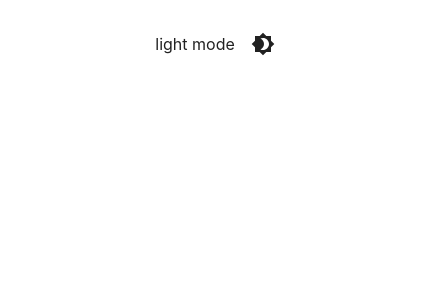
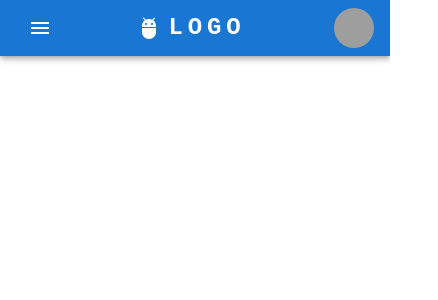
Before and after one commit to Luan-Pham/Thyme2Cook, a React (Create React App) app: page / in a window 390 px wide. Shown: the top 300 px of the page, 438 px wide, since content can reach past the window. Built offline with nearby package versions, Linux system fonts and the light colour scheme; grey boxes are pictures that could not be loaded.

Commit message:
added responsive navbar to top

```diff
--- a/src/App.js
+++ b/src/App.js
@@ -1,62 +1,10 @@
-import * as React from 'react';
-import IconButton from '@mui/material/IconButton';
-import Box from '@mui/material/Box';
-import { useTheme, ThemeProvider, createTheme } from '@mui/material/styles';
-import Brightness4Icon from '@mui/icons-material/Brightness4';
-import Brightness7Icon from '@mui/icons-material/Brightness7';
+import ResponsiveAppBar from "./components/AppBar";
 
-const ColorModeContext = React.createContext({ toggleColorMode: () => {} });
 
-function MyApp() {
-  const theme = useTheme();
-  const colorMode = React.useContext(ColorModeContext);
+function App () {
   return (
-    <Box
-      sx={{
-        display: 'flex',
-        width: '100%',
-        alignItems: 'center',
-        justifyContent: 'center',
-        bgcolor: 'background.default',
-        color: 'text.primary',
-        borderRadius: 1,
-        p: 3,
-      }}
-    >
-      {theme.palette.mode} mode
-      <IconButton sx={{ ml: 1 }} onClick={colorMode.toggleColorMode} color="inherit">
-        {theme.palette.mode === 'dark' ? <Brightness7Icon /> : <Brightness4Icon />}
-      </IconButton>
-    </Box>
-  );
+    <ResponsiveAppBar/>
+  )
 }
 
-export default function ToggleColorMode() {
-  const [mode, setMode] = React.useState('light');
-  const colorMode = React.useMemo(
-    () => ({
-      toggleColorMode: () => {
-        setMode((prevMode) => (prevMode === 'light' ? 'dark' : 'light'));
-      },
-    }),
-    [],
-  );
-
-  const theme = React.useMemo(
-    () =>
-      createTheme({
-        palette: {
-          mode,
-        },
-      }),
-    [mode],
-  );
-
-  return (
-    <ColorModeContext.Provider value={colorMode}>
-      <ThemeProvider theme={theme}>
-        <MyApp />
-      </ThemeProvider>
-    </ColorModeContext.Provider>
-  );
-}
+export default App
--- /dev/null
+++ b/src/components/AppBar.js
@@ -0,0 +1,162 @@
+import * as React from 'react';
+import AppBar from '@mui/material/AppBar';
+import Box from '@mui/material/Box';
+import Toolbar from '@mui/material/Toolbar';
+import IconButton from '@mui/material/IconButton';
+import Typography from '@mui/material/Typography';
+import Menu from '@mui/material/Menu';
+import MenuIcon from '@mui/icons-material/Menu';
+import Container from '@mui/material/Container';
+import Avatar from '@mui/material/Avatar';
+import Button from '@mui/material/Button';
+import Tooltip from '@mui/material/Tooltip';
+import MenuItem from '@mui/material/MenuItem';
+import AdbIcon from '@mui/icons-material/Adb';
+
+const pages = ['Products', 'Pricing', 'Blog'];
+const settings = ['Profile', 'Account', 'Dashboard', 'Logout'];
+
+function ResponsiveAppBar() {
+  const [anchorElNav, setAnchorElNav] = React.useState(null);
+  const [anchorElUser, setAnchorElUser] = React.useState(null);
+
+  const handleOpenNavMenu = (event) => {
+    setAnchorElNav(event.currentTarget);
+  };
+  const handleOpenUserMenu = (event) => {
+    setAnchorElUser(event.currentTarget);
+  };
+
+  const handleCloseNavMenu = () => {
+    setAnchorElNav(null);
+  };
+
+  const handleCloseUserMenu = () => {
+    setAnchorElUser(null);
+  };
+
+  return (
+    <AppBar position="static">
+      <Container maxWidth="xl">
+        <Toolbar disableGutters>
+          <AdbIcon sx={{ display: { xs: 'none', md: 'flex' }, mr: 1 }} />
+          <Typography
+            variant="h6"
+            noWrap
+            component="a"
+            href="/"
+            sx={{
+              mr: 2,
+              display: { xs: 'none', md: 'flex' },
+              fontFamily: 'monospace',
+              fontWeight: 700,
+              letterSpacing: '.3rem',
+              color: 'inherit',
+              textDecoration: 'none',
+            }}
+          >
+            LOGO
+          </Typography>
+
+          <Box sx={{ flexGrow: 1, display: { xs: 'flex', md: 'none' } }}>
+            <IconButton
+              size="large"
+              aria-label="account of current user"
+              aria-controls="menu-appbar"
+              aria-haspopup="true"
+              onClick={handleOpenNavMenu}
+              color="inherit"
+            >
+              <MenuIcon />
+            </IconButton>
+            <Menu
+              id="menu-appbar"
+              anchorEl={anchorElNav}
+              anchorOrigin={{
+                vertical: 'bottom',
+                horizontal: 'left',
+              }}
+              keepMounted
+              transformOrigin={{
+                vertical: 'top',
+                horizontal: 'left',
+              }}
+              open={Boolean(anchorElNav)}
+              onClose={handleCloseNavMenu}
+              sx={{
+                display: { xs: 'block', md: 'none' },
+              }}
+            >
+              {pages.map((page) => (
+                <MenuItem key={page} onClick={handleCloseNavMenu}>
+                  <Typography textAlign="center">{page}</Typography>
+                </MenuItem>
+              ))}
+            </Menu>
+          </Box>
+          <AdbIcon sx={{ display: { xs: 'flex', md: 'none' }, mr: 1 }} />
+          <Typography
+            variant="h5"
+            noWrap
+            component="a"
+            href=""
+            sx={{
+              mr: 2,
+              display: { xs: 'flex', md: 'none' },
+              flexGrow: 1,
+              fontFamily: 'monospace',
+              fontWeight: 700,
+              letterSpacing: '.3rem',
+              color: 'inherit',
+              textDecoration: 'none',
+            }}
+          >
+            LOGO
+          </Typography>
+          <Box sx={{ flexGrow: 1, display: { xs: 'none', md: 'flex' } }}>
+            {pages.map((page) => (
+              <Button
+                key={page}
+                onClick={handleCloseNavMenu}
+                sx={{ my: 2, color: 'white', display: 'block' }}
+              >
+                {page}
+              </Button>
+            ))}
+          </Box>
+
+          <Box sx={{ flexGrow: 0 }}>
+            <Tooltip title="Open settings">
+              <IconButton onClick={handleOpenUserMenu} sx={{ p: 0 }}>
+                <Avatar alt="Remy Sharp" src="/static/images/avatar/2.jpg" />
+              </IconButton>
+            </Tooltip>
+            <Menu
+              sx={{ mt: '45px' }}
+              id="menu-appbar"
+              anchorEl={anchorElUser}
+              anchorOrigin={{
+                vertical: 'top',
+                horizontal: 'right',
+              }}
+              keepMounted
+              transformOrigin={{
+                vertical: 'top',
+                horizontal: 'right',
+              }}
+              open={Boolean(anchorElUser)}
+              onClose={handleCloseUserMenu}
+            >
+              {settings.map((setting) => (
+                <MenuItem key={setting} onClick={handleCloseUserMenu}>
+                  <Typography textAlign="center">{setting}</Typography>
+                </MenuItem>
+              ))}
+            </Menu>
+          </Box>
+        </Toolbar>
+      </Container>
+    </AppBar>
+  );
+}
+export default ResponsiveAppBar;
```
